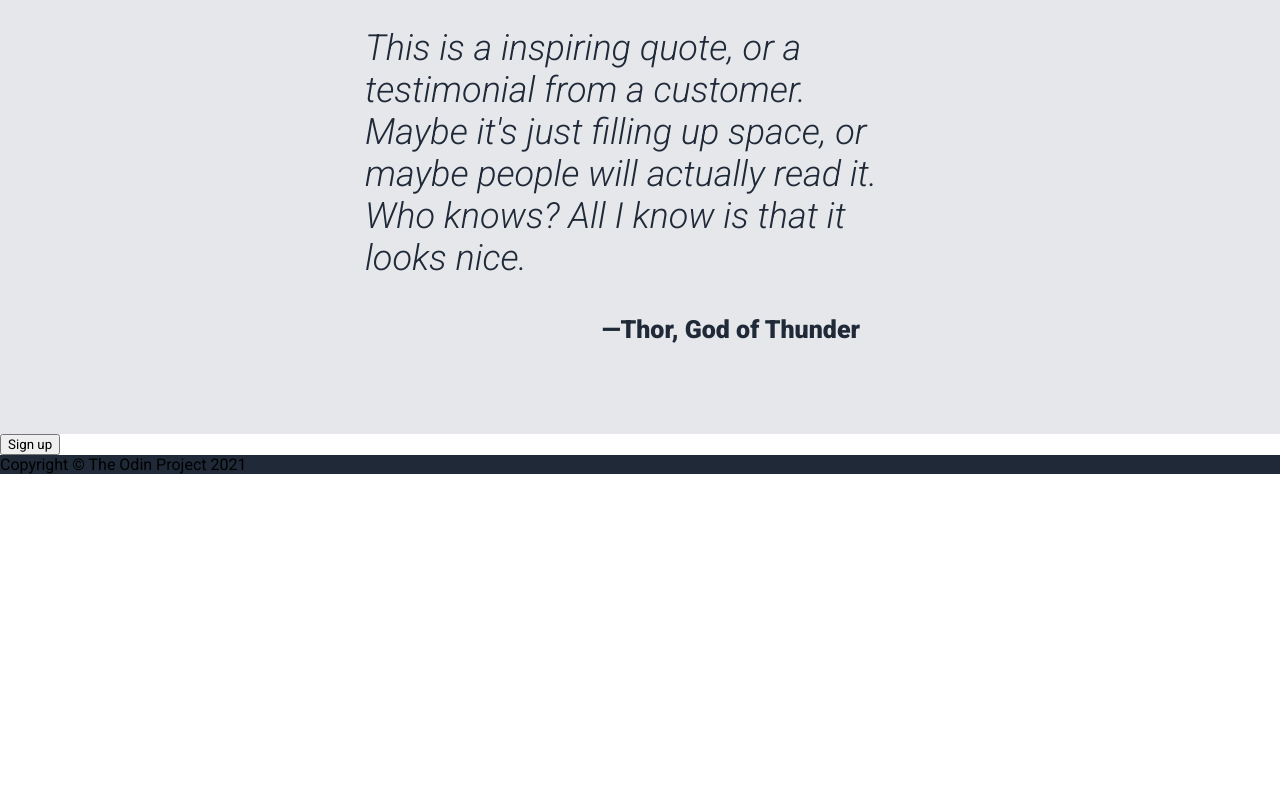
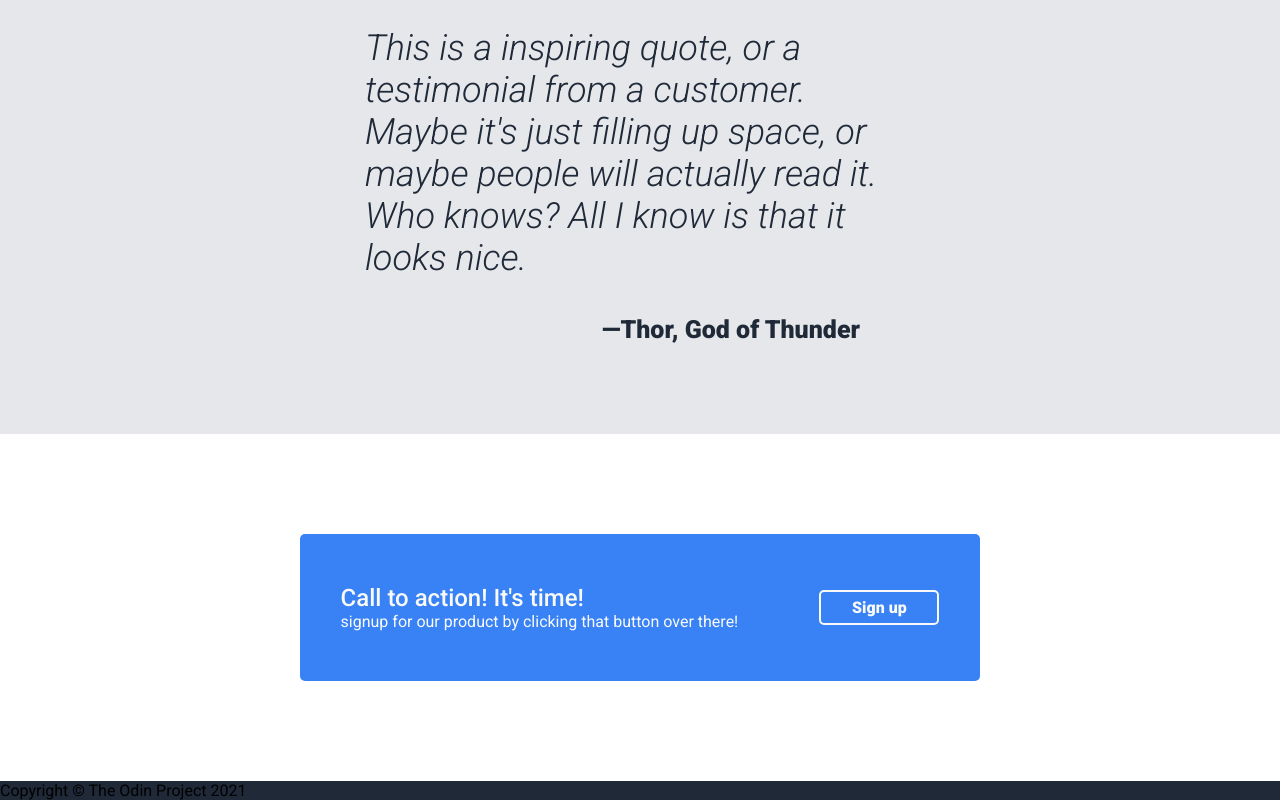
Before and after one commit to AnukulPoudel/lion-god, a plain HTML site: page index.html in a window 1280 px wide. Shown: the part 1082-1882 px from the top of the page. Before the commit the page ends 1556 px from the top, so only its background shows below. Drawn offline with Linux system fonts and the light colour scheme; a web font is replaced by a local one.

Commit message:
section 3 completed

```diff
--- a/index.html
+++ b/index.html
@@ -56,12 +56,17 @@
             people will actually read it. Who knows? All I know is that it looks nice.
         </p>
         <div class="figcaption">
-        —Thor, God of Thunder</div>
+            —Thor, God of Thunder</div>
     </div>
     <div class="section3">
         <div class="inside">
-            <input type="button" value="Sign up">
+            <div class="inner">
+                <span id="last">Call to action! It's time!</span><br>
+                signup for our product by clicking that button over there!
+            </div>
+            <div class="inner2"></div><input type="button" value="Sign up">
         </div>
+    </div>
     </div>
     <div class="footer">Copyright © The Odin Project 2021</div>
 </body>
--- a/style.css
+++ b/style.css
@@ -1,4 +1,4 @@
-*{
+* {
     /* border: 2px solid aquamarine; */
     font-family: 'Hubballi', cursive;
 
@@ -6,53 +6,61 @@
 
     font-family: 'Roboto', sans-serif;
 }
-body{
+
+body {
     margin: 0%;
 }
-a{
+
+a {
     text-decoration: none;
 }
 
-
-.header{
+.header {
     padding: 0px 155px;
     color: #e5e7eb;
     display: flex;
     background-color: #1f2937;
     flex-direction: column;
 }
-.header .top{
+
+.header .top {
     align-items: center;
     justify-content: space-between;
     display: flex;
 }
-.header .top p{
+
+.header .top p {
     font-size: 24px;
     font-weight: 900;
-    color:#f9faf8;
+    color: #f9faf8;
 }
-.header .top .right ul{
+
+.header .top .right ul {
     list-style: none;
     display: flex;
     gap: 25px;
 }
-.header .top a{
+
+.header .top a {
     color: #e5e7eb;
     font-size: 18px;
 }
-.header .info{
+
+.header .info {
     display: flex;
     padding: 90px 0;
     flex-direction: row;
 }
-.header .info .info-left{
-    flex:1;
+
+.header .info .info-left {
+    flex: 1;
     /* display: flex; */
     /* flex-direction: column; */
     margin: 0%;
     padding: 0%;
 }
-.header .info .info-left button{
+
+.header .info .info-left button {
     margin-top: 10px;
     background-color: #3882f6;
     border-radius: 5px;
@@ -63,17 +71,20 @@ a{
     font-weight: 700;
     color: #ffffff;
 }
-.header .info section{
+
+.header .info section {
     font-size: 48px;
     font-weight: bold;
     color: #f9faf8;
 }
-.header .info img{
+
+.header .info img {
     width: 505px;
     height: 270px;
     border-radius: 25px;
 }
-.header .info p{
+
+.header .info p {
     padding-right: 75px;
     margin: 0px;
     font-size: 18px;
@@ -82,7 +93,7 @@ a{
 }
 
 
-.section1{
+.section1 {
     margin-bottom: 40px;
     background-color: #ffffff;
     display: flex;
@@ -92,26 +103,30 @@ a{
     gap: 40px;
     /* align-items: center; */
 }
-.section1 p{
+
+.section1 p {
     text-align: center;
     font-size: 36px;
     font-weight: 700;
     padding: 0%;
     margin: 0%;
 }
-.section1 .section1inside .s1subtxt img{
+
+.section1 .section1inside .s1subtxt img {
     display: flex;
     border: 4px solid #3882f6;
     width: 180px;
     height: 165px;
     border-radius: 10px;
 }
-.section1 .section1inside{
+
+.section1 .section1inside {
     gap: 8px;
     display: flex;
     padding: 12px 210px;
 }
-.section1 .section1inside .s1subtxt{
+
+.section1 .section1inside .s1subtxt {
     display: flex;
     flex-direction: column;
     align-items: center;
@@ -119,7 +134,7 @@ a{
 }
 
 
-.section2{
+.section2 {
     background-color: #e5e7eb;
     color: #1F2937;
     padding: 90px 365px;
@@ -127,7 +142,8 @@ a{
     font-style: italic;
     font-weight: lighter;
 }
-.section2 .figcaption{
+
+.section2 .figcaption {
     justify-content: end;
     display: flex;
     padding: 0px 55px;
@@ -136,7 +152,33 @@ a{
     font-weight: bold;
 }
 
+.section3 .inside {
+    background-color: #3882f6;
+    margin: 100px 300px;
+    padding: 50px 0px;
+    display: flex;
+    align-items: center;
+    justify-content: space-evenly;
+    color: #f9faf8;
+    border-radius: 5px;
+}
 
-.footer{
+.section3 #last {
+    font-size: 24px;
+    font-weight: 500;
+}
+
+.section3 input{
+    height: 35px;
+    width: 120px;
+    background-color: #3882f6;
+    border: 2px solid #f9faf8 ;
+    border-radius: 5px;
+    color: #f9faf8;
+    font-weight: 600;
+    font-size: medium;
+}
+
+.footer {
     background-color: #1f2937;
 }
```
